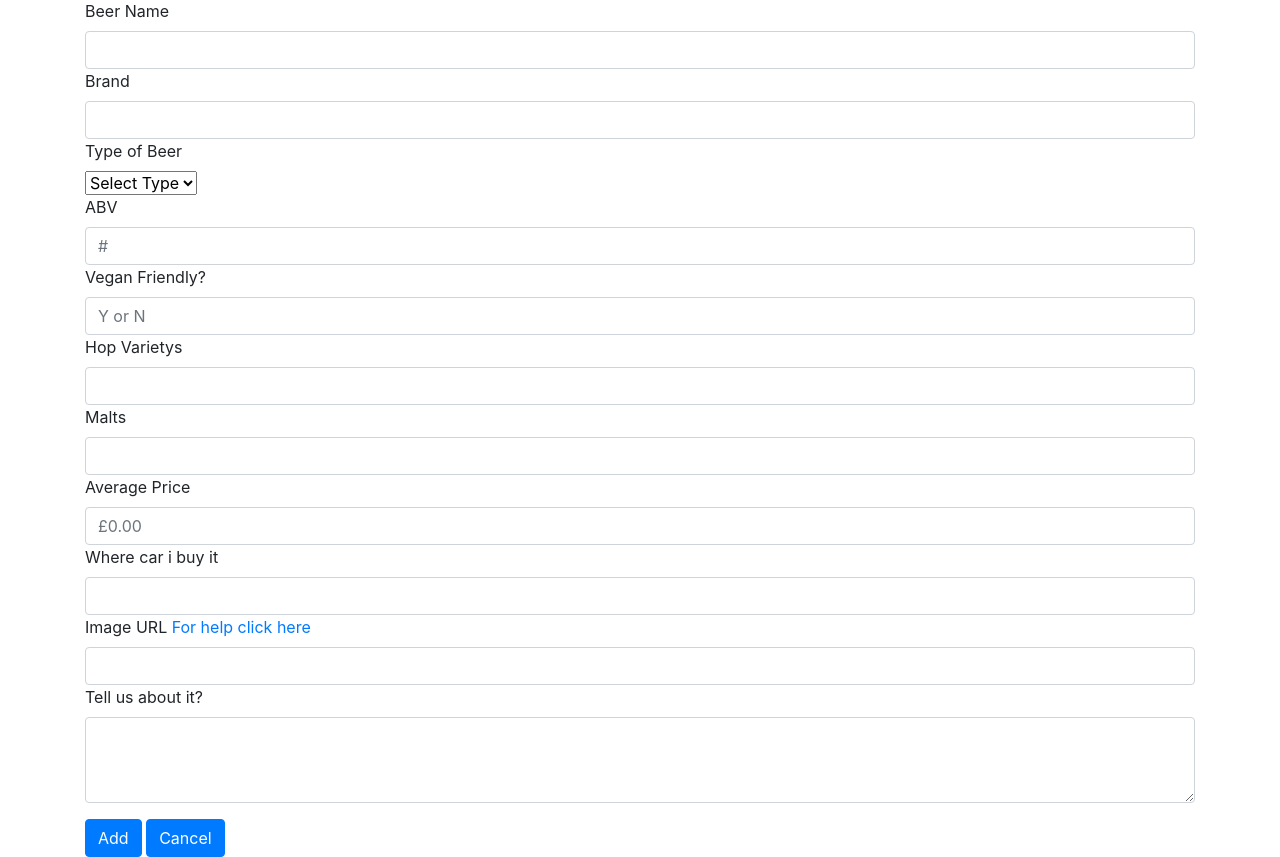
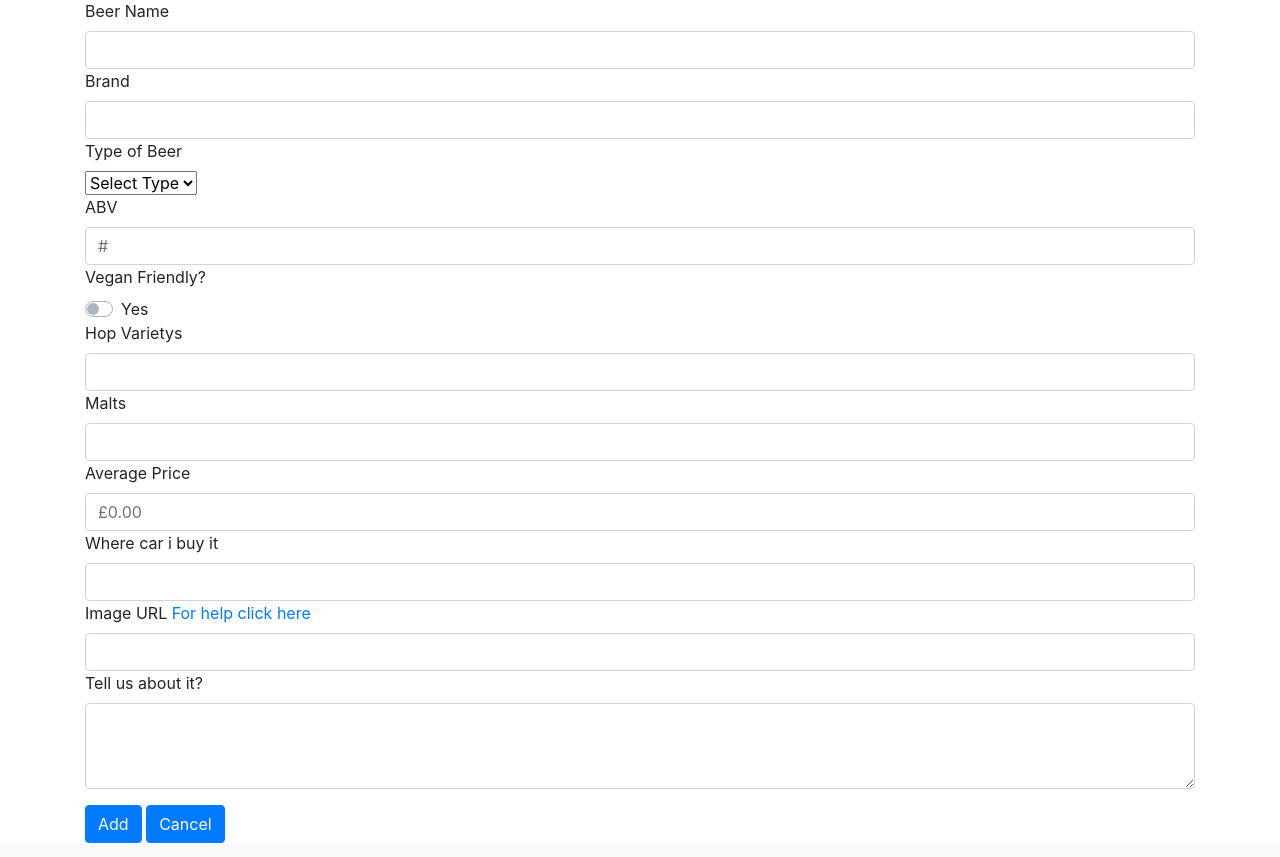
Before and after one commit to jonathanw82/Can_Share, a Flask app: page /add_beer in a window 1280 px wide. Shown: the part 103-960 px from the top of the page. Run offline with Flask 2, Linux system fonts and the light colour scheme; data that the repository does not hold is empty; some libraries are stand-ins or nearby versions; some web fonts are replaced.

Commit message:
added if statment and switch to vegan option in form

```diff
--- a/templates/addnewbeer.html
+++ b/templates/addnewbeer.html
@@ -26,7 +26,15 @@
 					    <input type="text" class="form-control" name="abv" id="abv" placeholder="#" required>
                 </div>
 					    <label >Vegan Friendly?</label>
-                        <input type="text" class="form-control" name="vegan" id="abv" placeholder="Y or N" required>
+                      <div class="custom-control custom-switch">
+                        {% if checkbox != checked %}
+                            <input type="checkbox" class="custom-control-input" name="vegan" id="vegan-switch"checked>
+                            <label class="custom-control-label" for="vegan-switch">Yes</label>
+                            {% else %}
+                            <input type="checkbox" class="custom-control-input" name="vegan" id="vegan-switch">
+                            <label class="custom-control-label" for="vegan-switch">Yes</label>
+                            {% endif %}
+                    </div>
 					<div>
 						<label >Hop Varietys</label>
 						<input type="text" class="form-control" name="hop_type" id="hop_type">
```
